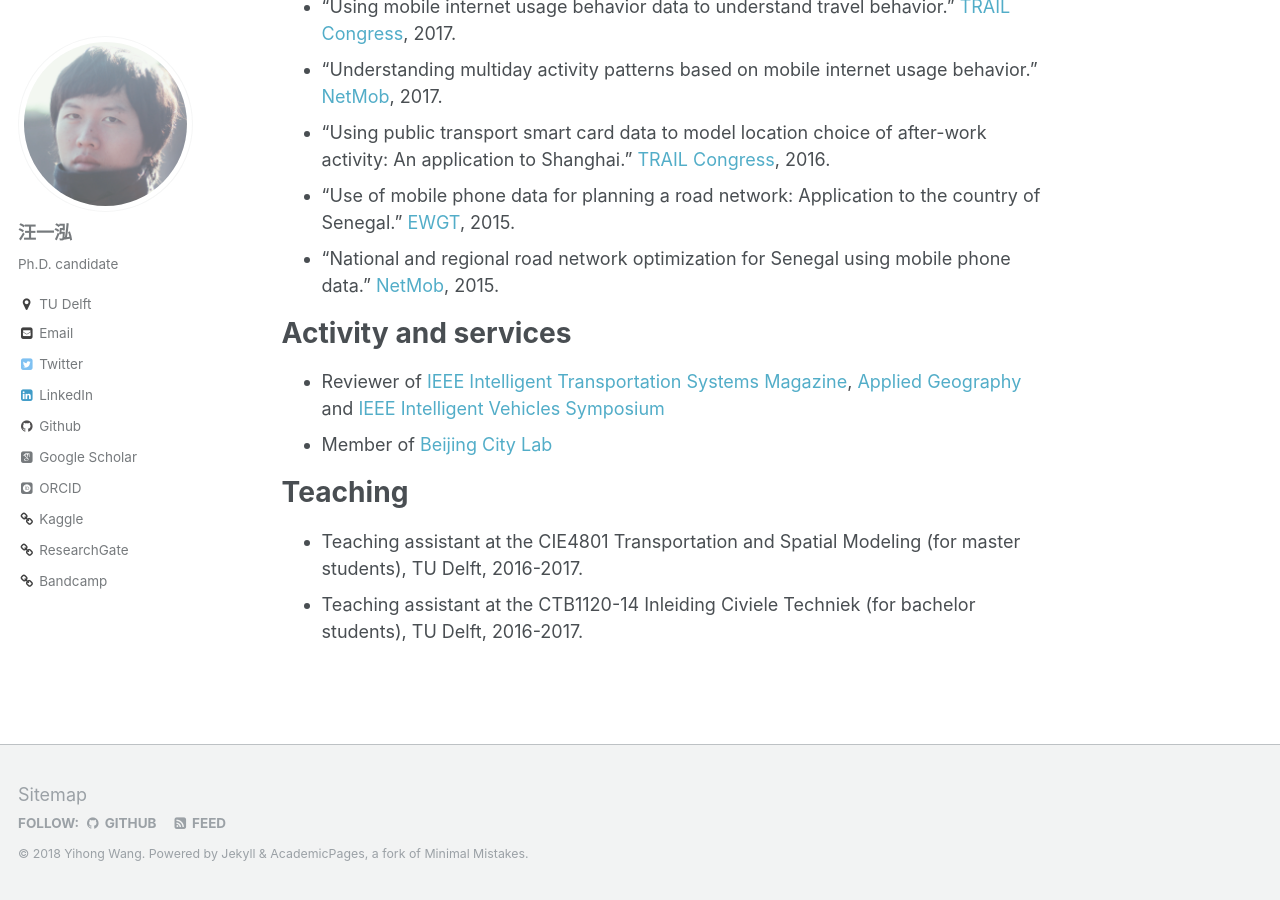
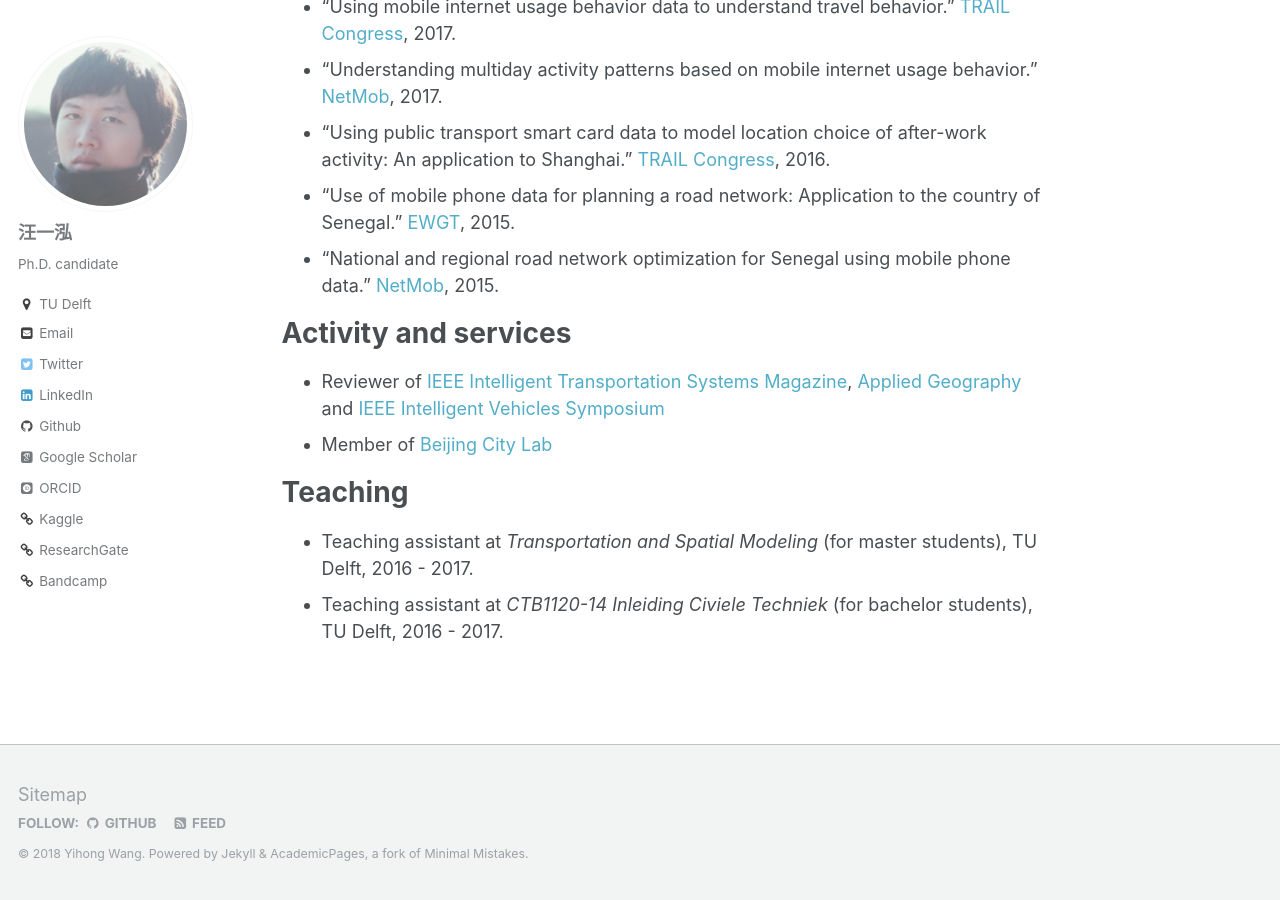
Before and after one commit to bellowswang/bellowswang.github.io, a Jekyll site: the page built from _pages/about.md, in a window 1280 px wide and 900 px high, scrolled down 1027 px. Built offline with Jekyll 4.4.1, drawn with Linux system fonts in a browser that asks for light colours; some web fonts are replaced.

Commit message:
cv revised

```diff
--- a/_pages/about.md
+++ b/_pages/about.md
@@ -44,5 +44,5 @@ Activity and services
 
 Teaching
 ======
-* Teaching assistant at the CIE4801 Transportation and Spatial Modeling (for master students), TU Delft, 2016-2017.
-* Teaching assistant at the CTB1120-14 Inleiding Civiele Techniek (for bachelor students), TU Delft, 2016-2017.
+* Teaching assistant at <i>Transportation and Spatial Modeling</i> (for master students), TU Delft, 2016 - 2017.
+* Teaching assistant at <i>CTB1120-14 Inleiding Civiele Techniek</i> (for bachelor students), TU Delft, 2016 - 2017.
```
